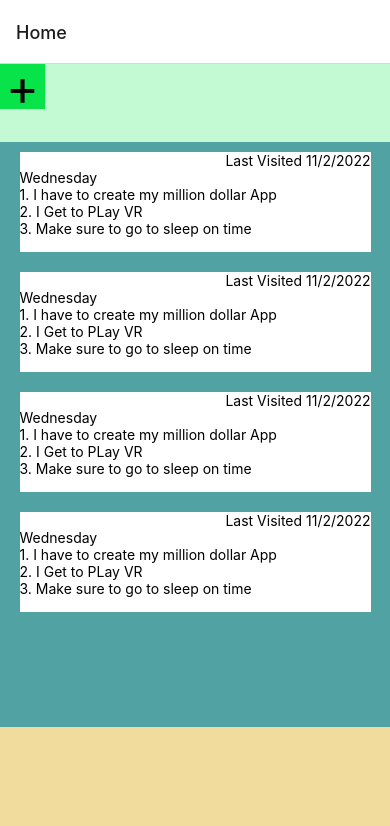
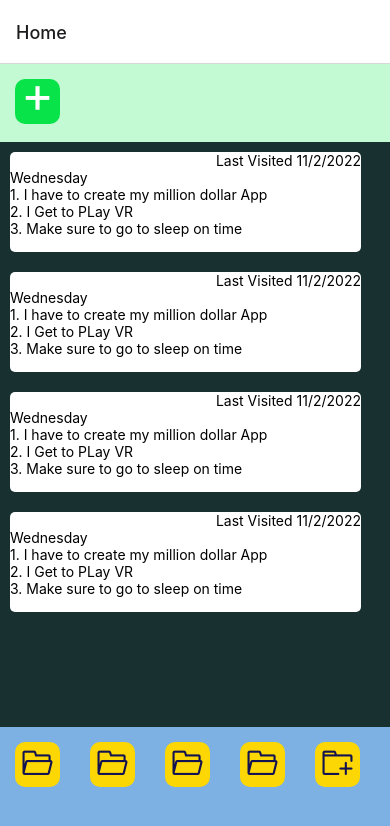
Before and after one commit to SharpSight44/Newapp, a React Native app: screen /Home in a window 390 px wide. Shown: the top 826 px of the page. Built offline with nearby package versions, Linux system fonts and the light colour scheme.

Commit message:
update 5

```diff
--- a/screens/track.js
+++ b/screens/track.js
@@ -1,6 +1,6 @@
 import { StyleSheet, Text, View } from 'react-native'
 // import React, { useEffect, useState } from 'react'
-
+import { AntDesign } from '@expo/vector-icons';
 
 const MainPage = () => {
 
@@ -9,12 +9,14 @@ const MainPage = () => {
   return (
     <>
      <View style={{ width:'100%',height:'10%', backgroundColor:'#c3fad3'}}>
-<View style={{width:45, height:45, backgroundColor:'#09e34a', justifyContent:'center', alignItems:'center'}}>
-<Text style={{fontSize:50}}>+
+<View style={{margin:15, width:45, height:45, backgroundColor:'#09e34a', justifyContent:'center', alignItems:'center', borderRadius:10}}>
+<Text style={{fontSize:50, color:'white', marginTop:-15}}>
+  +
 </Text>
 </View>
 </View>
-    <View style={{backgroundColor:'#50a2a3', height:'75%',  alignItems:'center'}}>
+    <View style={{backgroundColor:'#50a2a3', height:'75%',  alignItems:'center', zIndex:-2}}>
+      <View style={{zIndex:-1, backgroundColor:'rgba(1,1,1,.7)', height:'100%', width:'100%'}}>
     <View style={styles.menu}>
     <Text style={{textAlign:'right'}}>
     Last Visited 11/2/2022
@@ -63,8 +65,23 @@ const MainPage = () => {
     </Text>
     </View>
     </View>
-    <View style={{ width:'100%',height:'15%', backgroundColor:'#f2dc9d'}}>
-
+    </View>
+    <View style={{ width:'100%',height:'15%', backgroundColor:'#7db0e3', flexDirection:'row'}}>
+<View style={{margin:15, width:45, height:45, backgroundColor:'#fcd703', justifyContent:'center', alignItems:'center', borderRadius:10}}>
+<AntDesign name="folderopen" size={30} color="#121252" />
+</View>
+<View style={{margin:15, width:45, height:45, backgroundColor:'#fcd703', justifyContent:'center', alignItems:'center', borderRadius:10}}>
+<AntDesign name="folderopen" size={30} color="#121252" />
+</View>
+<View style={{margin:15, width:45, height:45, backgroundColor:'#fcd703', justifyContent:'center', alignItems:'center', borderRadius:10}}>
+<AntDesign name="folderopen" size={30} color="#121252" />
+</View>
+<View style={{margin:15, width:45, height:45, backgroundColor:'#fcd703', justifyContent:'center', alignItems:'center', borderRadius:10}}>
+<AntDesign name="folderopen" size={30} color="#121252" />
+</View>
+<View style={{margin:15, width:45, height:45, backgroundColor:'#fcd703', justifyContent:'center', alignItems:'center', borderRadius:10}}>
+<AntDesign name="addfolder" size={30} color="#121252" />
+</View>
     </View>
     </>
   )
@@ -78,6 +95,7 @@ const styles = StyleSheet.create({
      backgroundColor: '#ffffff',
      height:100,
      width: '90%',
+     borderRadius: 5
 
 
 
```
